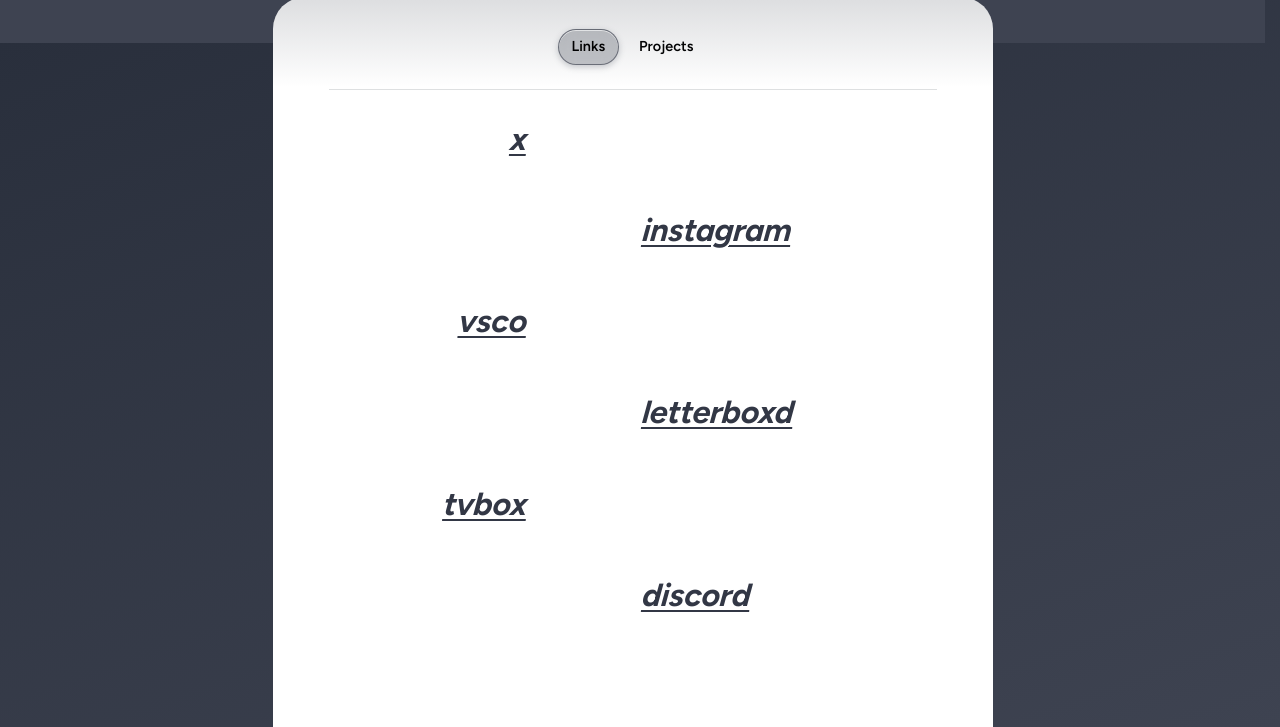
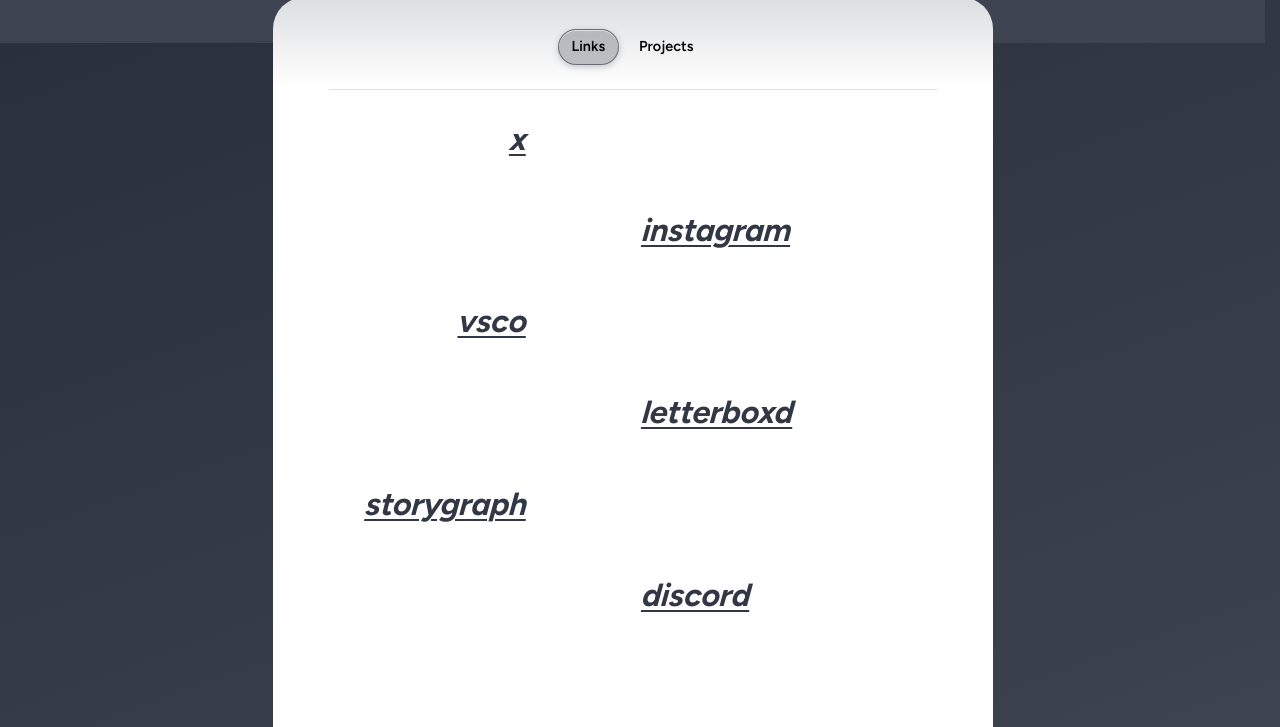
Before and after one commit to osalf/osalf.github.io, a plain HTML site: page media/index.html in a window 1280 px wide. Shown: the part 73-800 px from the top of the page. Drawn offline with Linux system fonts and the light colour scheme.

Commit message:
Update index.html

```diff
--- a/media/index.html
+++ b/media/index.html
@@ -40,7 +40,7 @@
       <a class="zig__link" href="https://instagram.com/ocaif_" target="_blank" rel="noopener">Instagram</a>
       <a class="zig__link" href="https://vsco.co/vcaif" target="_blank" rel="noopener">VSCO</a>
       <a class="zig__link" href="https://letterboxd.com/bsaif/" target="_blank" rel="noopener">Letterboxd</a>
-      <a class="zig__link" href="https://tvbcx.github.io/u/saif/" target="_blank" rel="noopener">tvbox</a>
+      <a class="zig__link" href="https://app.thestorygraph.com/profile/salf" target="_blank" rel="noopener">StoryGraph</a>
       <a class="zig__link" href="https://discord.com/users/579795419819671556" target="_blank" rel="noopener">Discord</a>
     </nav>
 
```
